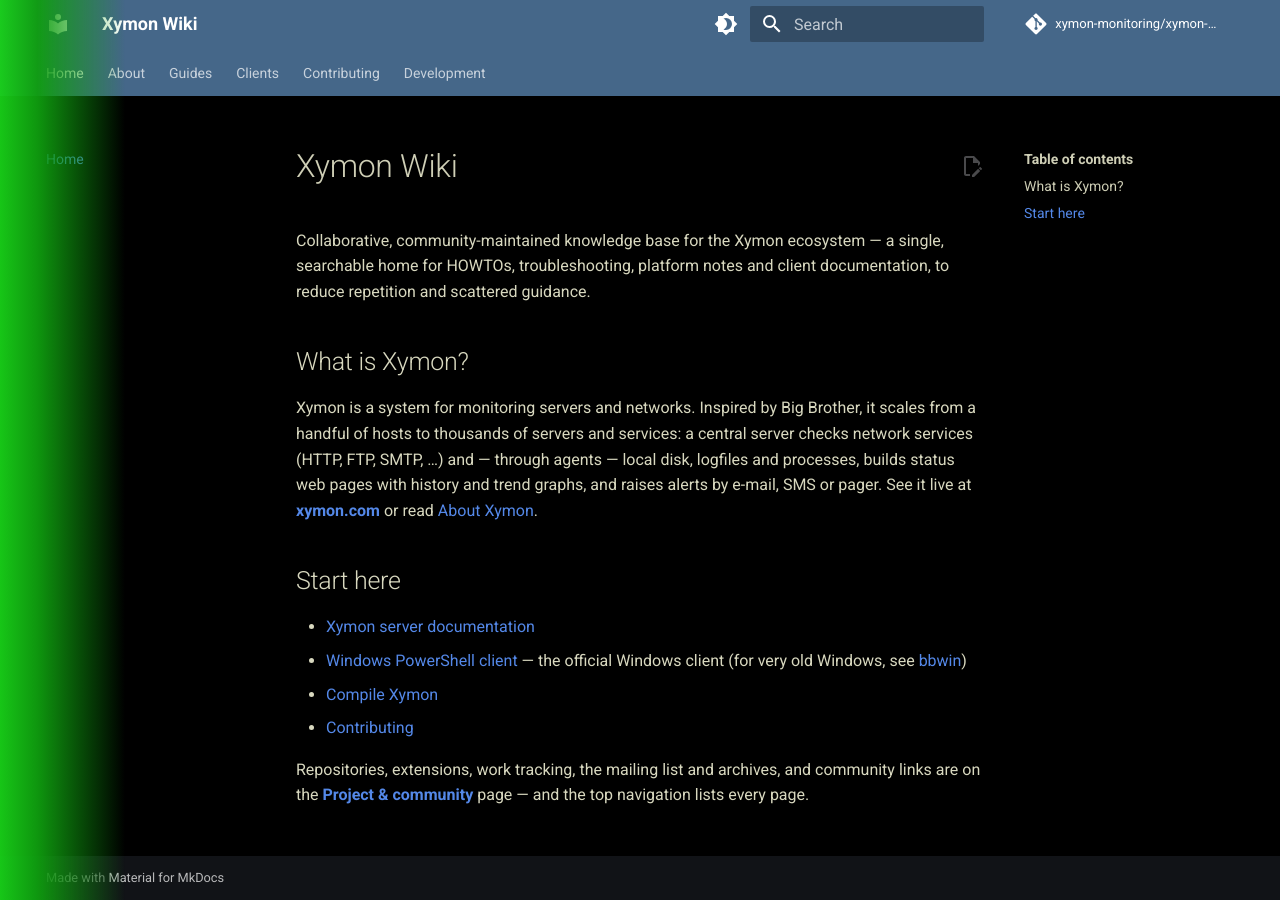
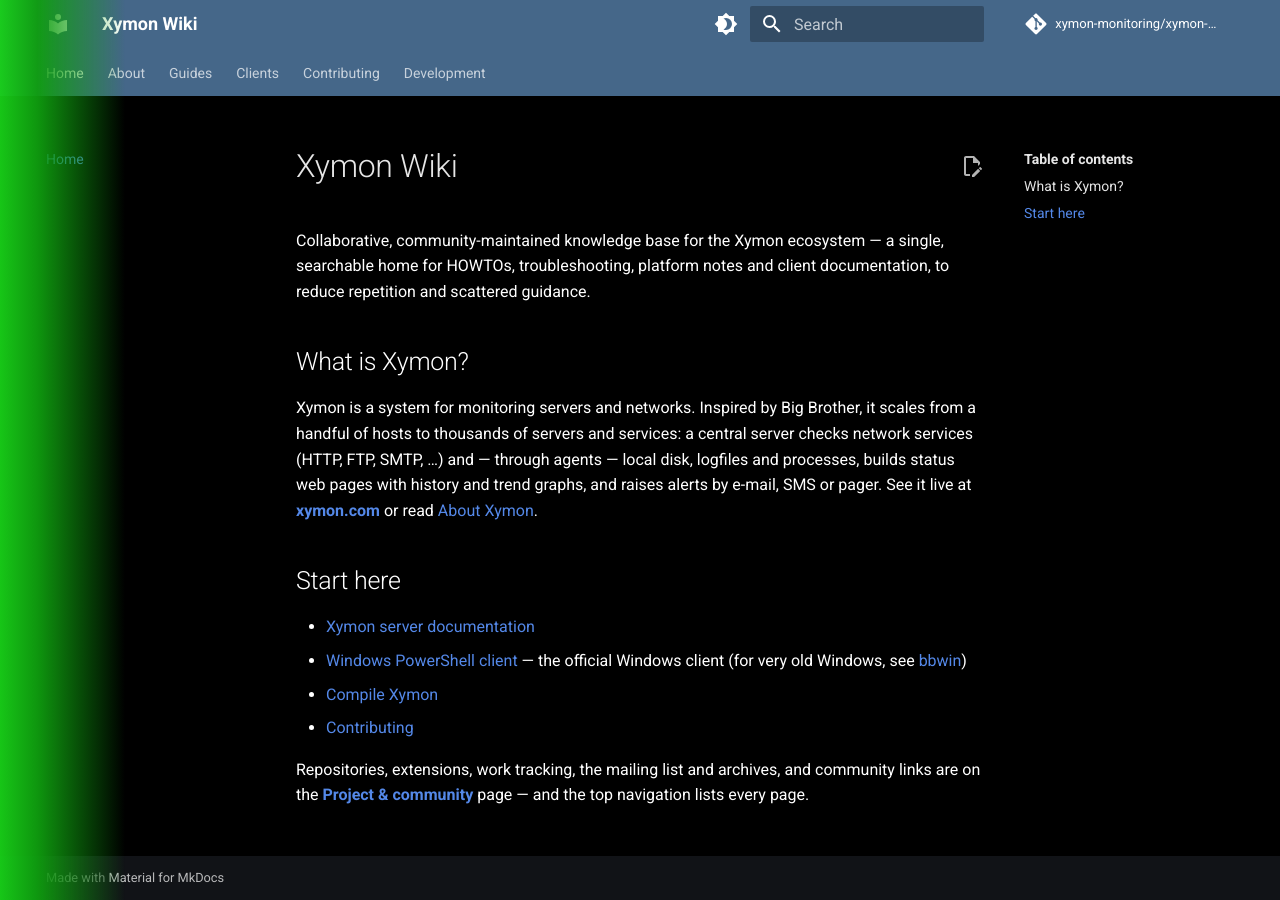
Before and after one commit to xymon-monitoring/xymon-wiki, an MkDocs documentation site: the page built from docs/index.md, in a window 1280 px wide. Built offline with MkDocs 1.6.1 and Material for MkDocs 9.7.7, drawn with Linux system fonts in a browser that asks for light colours; comment, search, counter and statistics services are not loaded.

Commit message:
site: green left band on both schemes; white text in dark (#23)
- apply the green left band to the light scheme too (selector now body::before,
  not slate-only) — fades green->white on light, green->black on dark.
- dark-scheme body text: tan #d8d8bf -> white #ffffff.

Co-authored-by: Bonomani <8841264+bonomani@users.noreply.github.com>

```diff
--- a/docs/stylesheets/xymon.css
+++ b/docs/stylesheets/xymon.css
@@ -35,15 +35,17 @@
   --md-accent-fg-color:         var(--xymon-cyan);
   --md-typeset-a-color:         var(--xymon-link-teal); /* iconic Xymon links */
   --md-default-bg-color:        #000000;  /* black body, like xymonbody.css */
-  --md-default-fg-color:        #d8d8bf;  /* Xymon tan text */
-  --md-default-fg-color--light: #cfcfb6;
-  --md-typeset-color:           #d8d8bf;
+  --md-default-fg-color:        #ffffff;  /* white text */
+  --md-default-fg-color--light: #e6e6e6;
+  --md-default-fg-color--lighter: #b3b3b3;
+  --md-typeset-color:           #ffffff;
 }
 
-/* The green left band (dark scheme). bkg-green.gif is 125x1 tiled repeat-y on a
-   black body: a 125px green->black gradient down the left edge. Reproduced as a
-   fixed overlay rail; pointer-events:none so it never blocks clicks. */
-body[data-md-color-scheme="slate"]::before {
+/* The green left band — on both light and dark schemes. bkg-green.gif is 125x1
+   tiled repeat-y: a 125px green gradient down the left edge, fading into the page
+   (black in dark, white in light). Fixed overlay; pointer-events:none so it
+   never blocks clicks. */
+body::before {
   content: "";
   position: fixed;
   top: 0;
```
